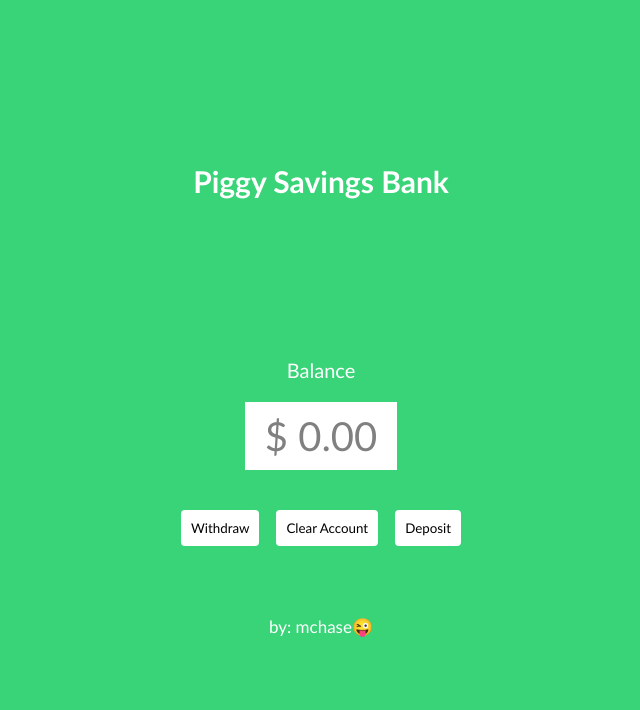
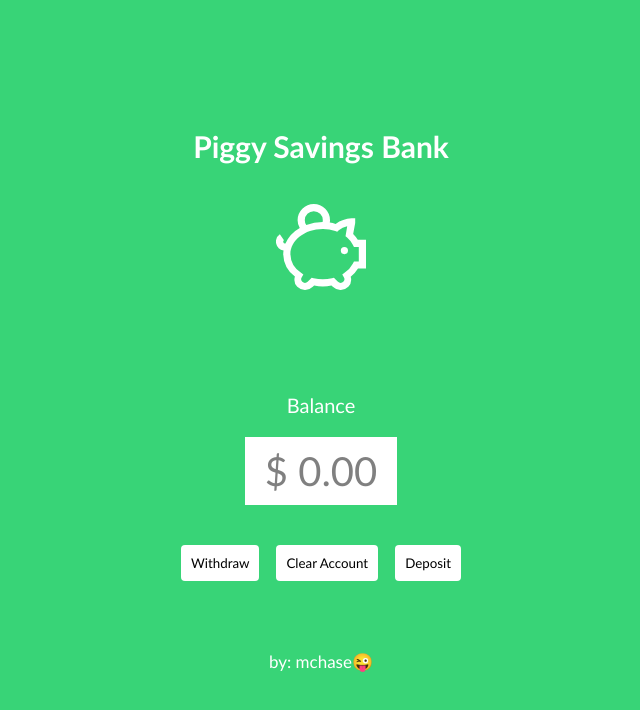
Before and after one commit to mchase007/counterApp, a website: page docs/index.html in a window 1280 px wide. Shown: the whole page, without its empty margins (319-959 px from the left). Drawn offline with Linux system fonts and the light colour scheme; the site is published under a folder, as on GitHub Pages, so addresses that start at the root find nothing.

Commit message:
image path update

```diff
--- a/docs/index.html
+++ b/docs/index.html
@@ -13,7 +13,7 @@
     <h1>Piggy Savings Bank</h1>
 
     <figure>
-      <img src="/assets/piggy-bank-solid.svg" alt="">
+      <img src="assets/piggy-bank-solid.svg" alt="">
     </figure>
 
     <section>
```
